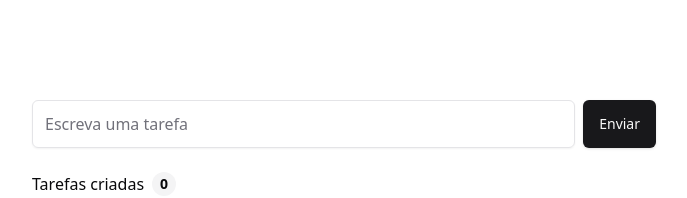
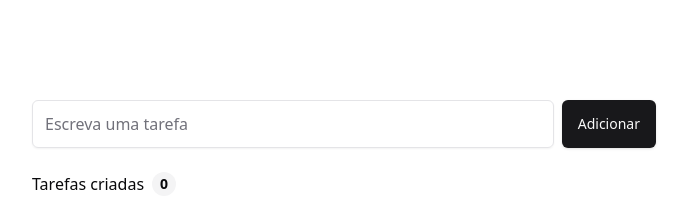
Before and after one commit to thiagomarim/to-do-list, a React (Vite) app: page / in a window 1280 px wide. Shown: the top 198 px of the page, without its empty margins (296-983 px from the left). Built offline with nearby package versions, Linux system fonts and the light colour scheme.

Commit message:
chore: rename button text

```diff
--- a/src/App.tsx
+++ b/src/App.tsx
@@ -45,7 +45,7 @@ export default function App() {
             required
             value={input}
           />
-          <Button className="h-12">Enviar</Button>
+          <Button className="h-12">Adicionar</Button>
         </form>
 
         <div className="mt-6 flex items-center gap-2 w-full">
```
